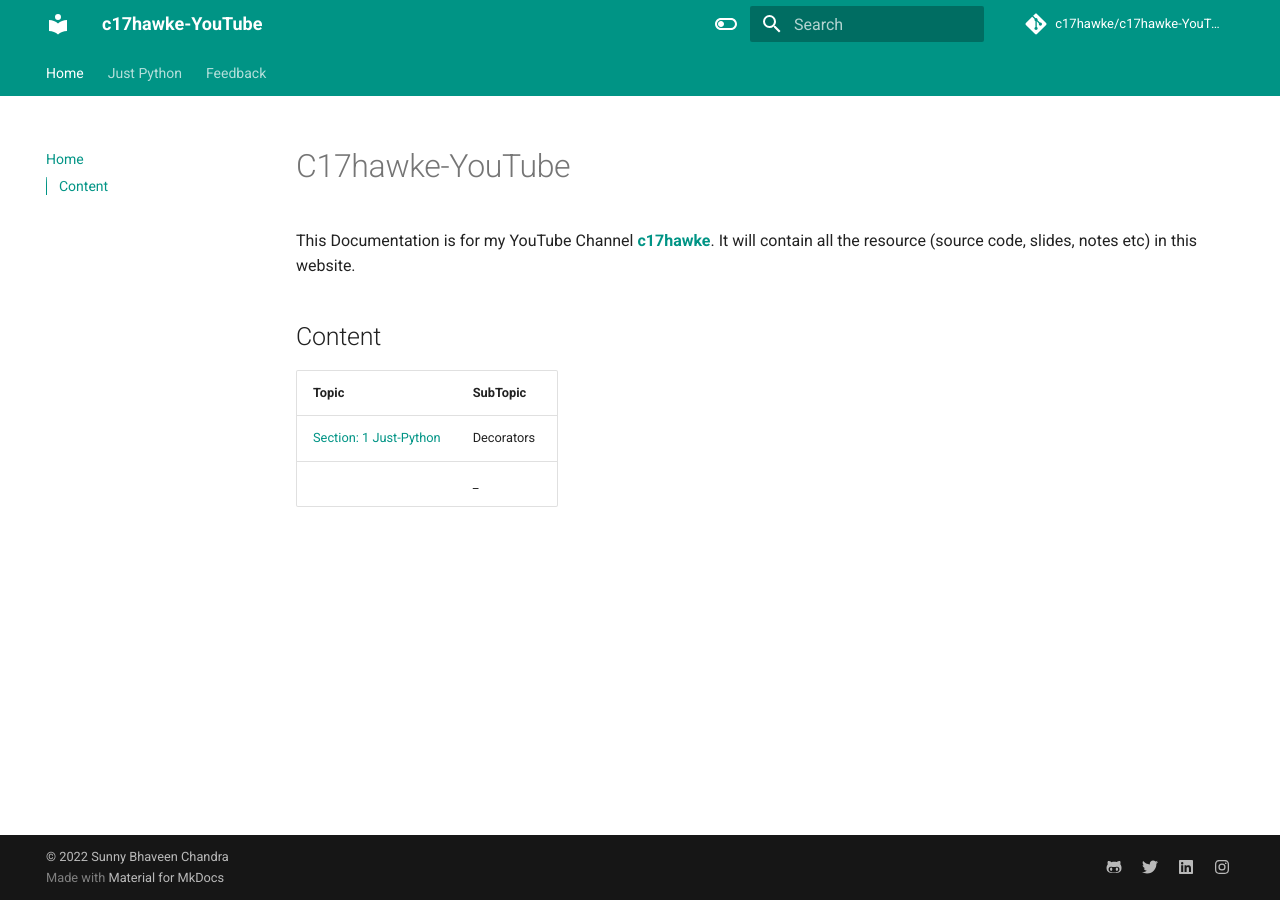
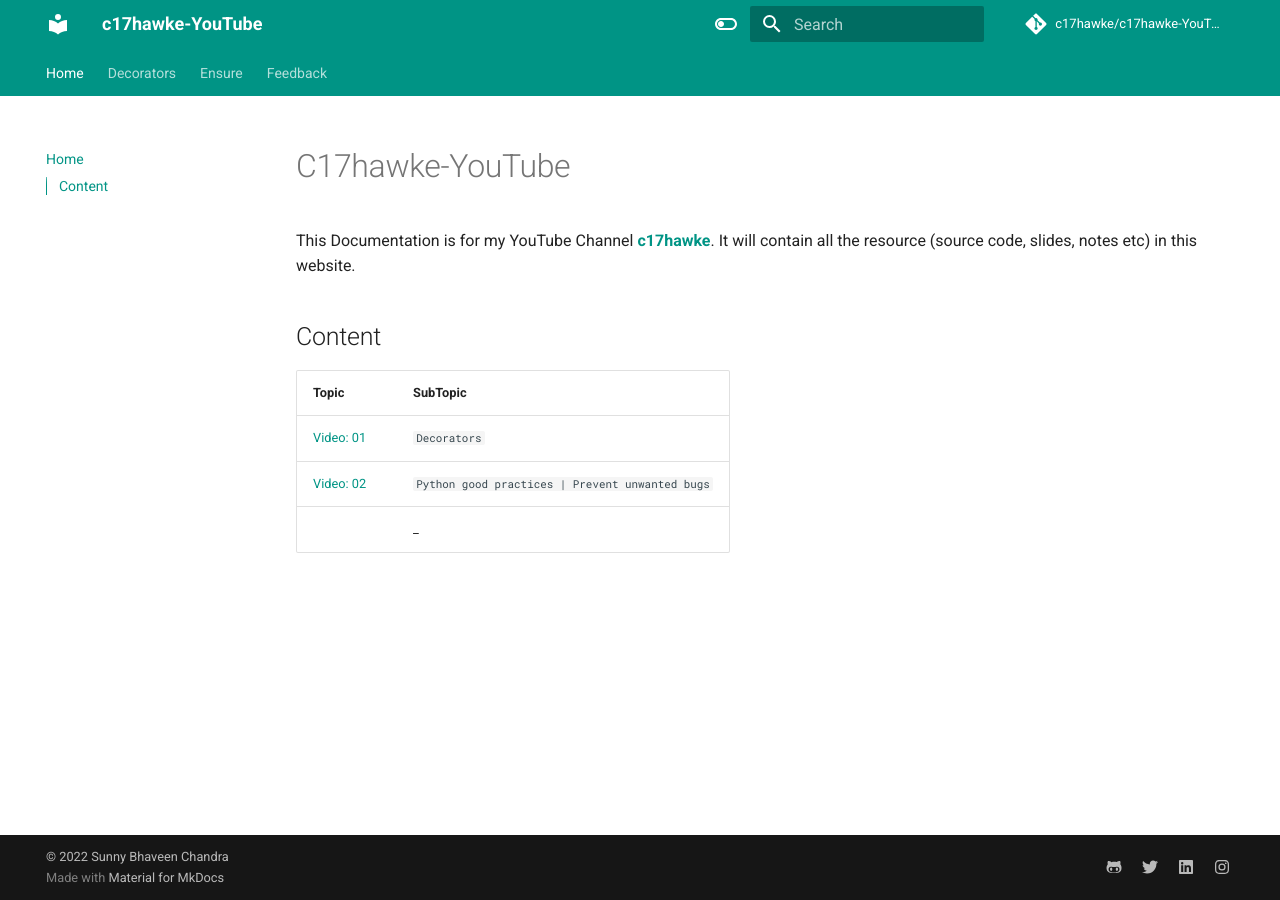
Before and after one commit to c17hawke/c17hawke-YouTube, an MkDocs documentation site: the page built from docs/index.md, in a window 1280 px wide. Built offline with MkDocs 1.6.1 and Material for MkDocs 9.7.7, drawn with Linux system fonts in a browser that asks for light colours; comment, search, counter and statistics services are not loaded.

Commit message:
update index at both place

```diff
--- a/docs/index.md
+++ b/docs/index.md
@@ -6,5 +6,6 @@
 
 |Topic|SubTopic|
 |-|-|
-|[Section: 1 Just-Python](./just_python/) | Decorators |
+|[Video: 01](./decorators/) | `Decorators` |
+|[Video: 02](./ensure/) | `Python good practices | Prevent unwanted bugs`  |
 || _ |
--- a/mkdocs.yml
+++ b/mkdocs.yml
@@ -3,7 +3,8 @@
 # defeine TOC or order of website-
 nav:
   - Home: index.md
-  - Just Python: just_python.md
+  - Decorators: decorators.md
+  - Ensure: ensure.md
   - Feedback: feedback.md
 
 site_author: Sunny Bhaveen Chandra
```
